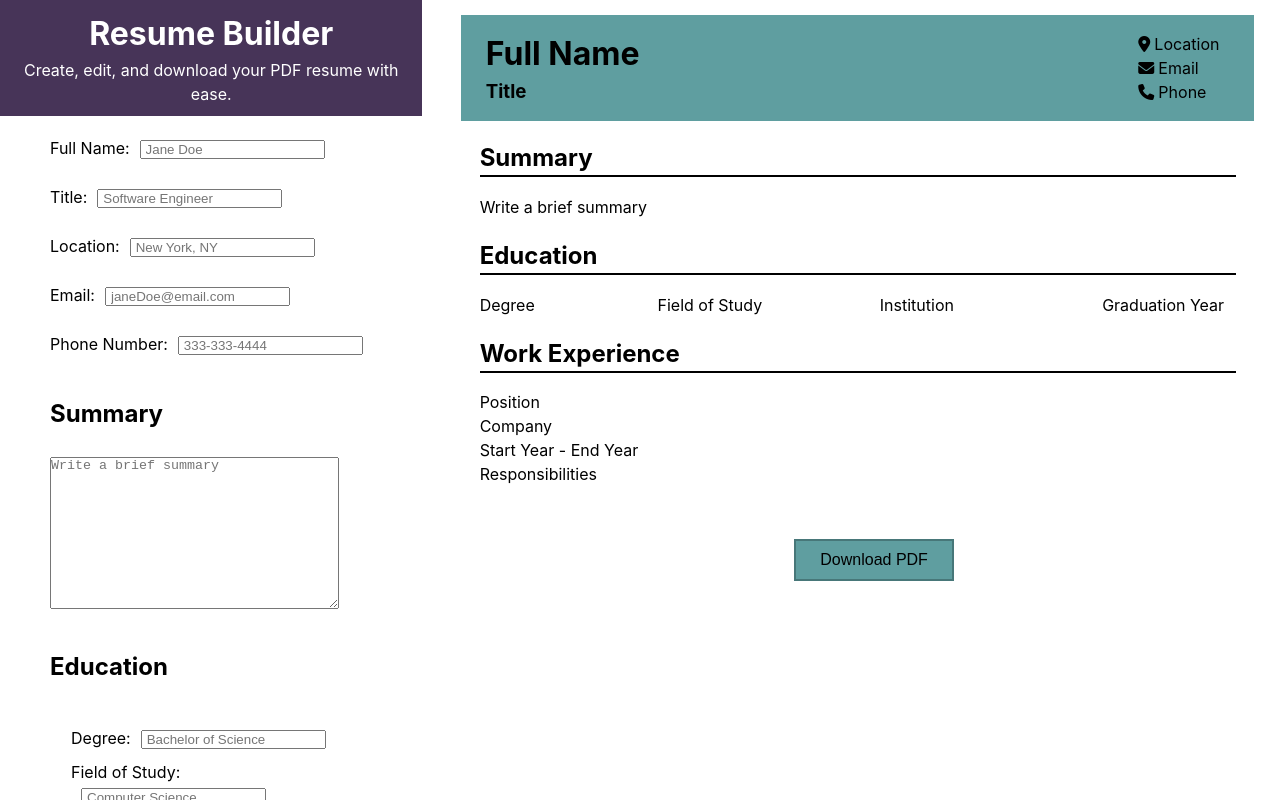
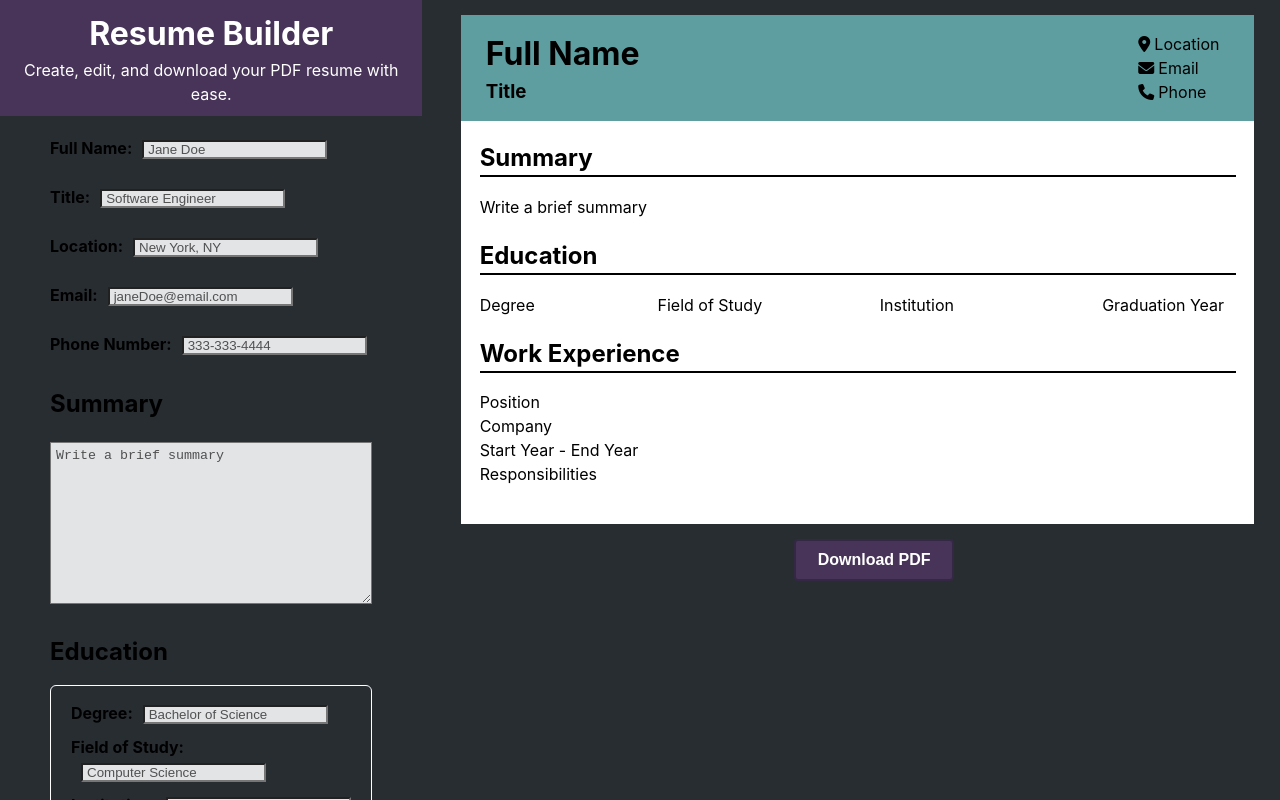
Before and after one commit to ha-x-3/odin-cv-application, a React (Vite) app: page / in a window 1280 px wide. Built offline with nearby package versions, Linux system fonts and the light colour scheme.

Commit message:
Updated color scheme and padding

```diff
--- a/src/App.css
+++ b/src/App.css
@@ -39,14 +39,38 @@
 input {
   padding-left: 4px;
   margin-left: 10px;
+  background-color: rgb(226, 228, 230);
+  color: black;
+}
+
+input::placeholder, textarea::placeholder {
+  color: rgb(81, 81, 82);
+}
+
+textarea {
+  padding: 5px;
+  margin-top: 5px;
+  width: 100%;
+  background-color: rgb(226, 228, 230);
+  color: black;
+ }
+
+label {
+  font-weight: bold;
 }
 
 button {
   margin: 15px 42% 0 42%;
   padding: 10px 20px;
   font-size: 16px;
+  font-weight: bold;
   width: 160px;
-  background-color: cadetblue;
-  color: black;
+  background-color: rgb(71, 52, 88);
+  color: white;
   border: 2px solid rgba(4, 10, 12, 0.263);
+  border-radius: 4px;
 }
+
+h2 {
+  margin: -10px 0;
+}
--- a/src/index.css
+++ b/src/index.css
@@ -2,6 +2,7 @@
   font-family: Inter, system-ui, Avenir, Helvetica, Arial, sans-serif;
   line-height: 1.5;
   font-weight: 400;
+  background-color:rgb(40, 45, 50);
 
   color-scheme: light dark;
 
```
